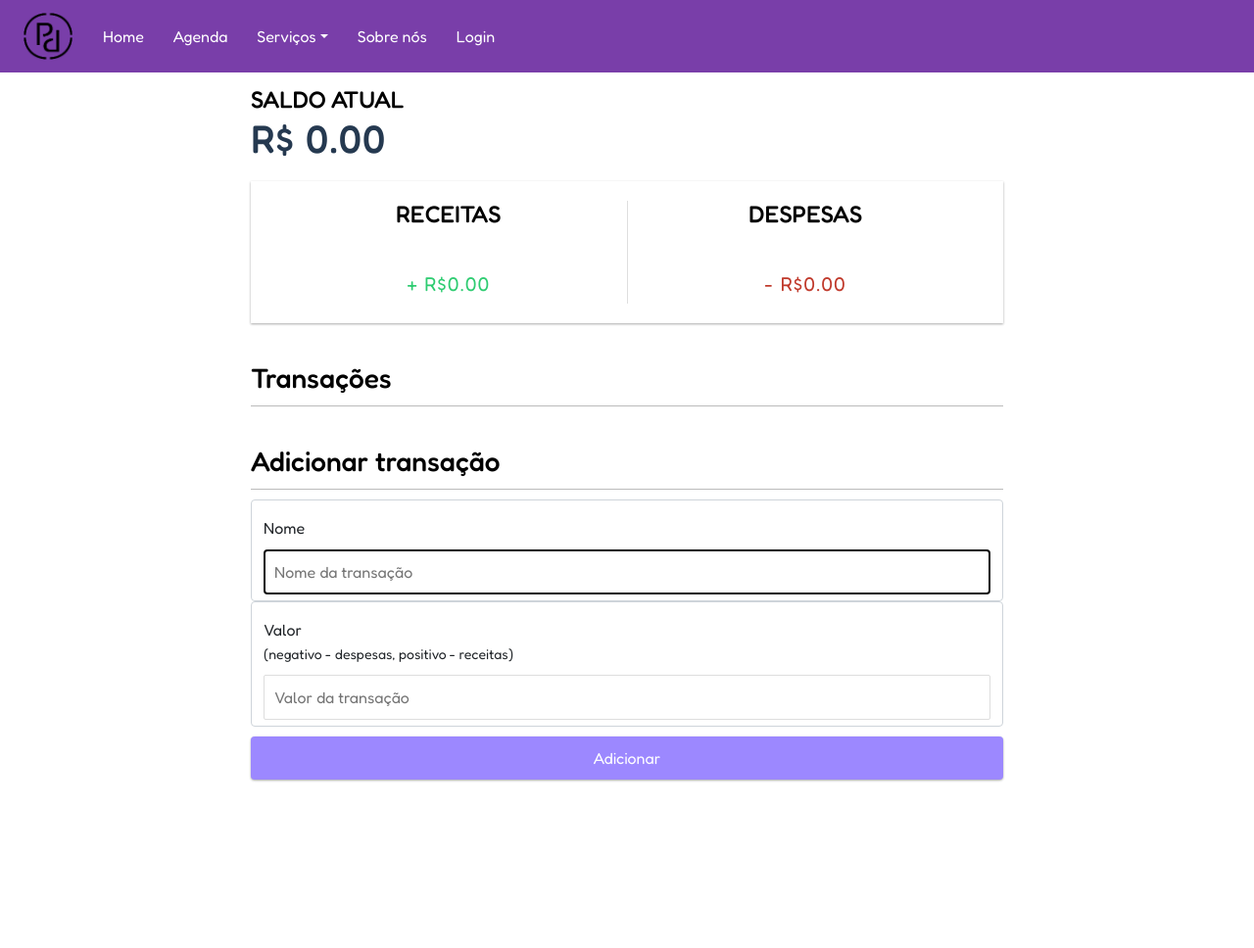
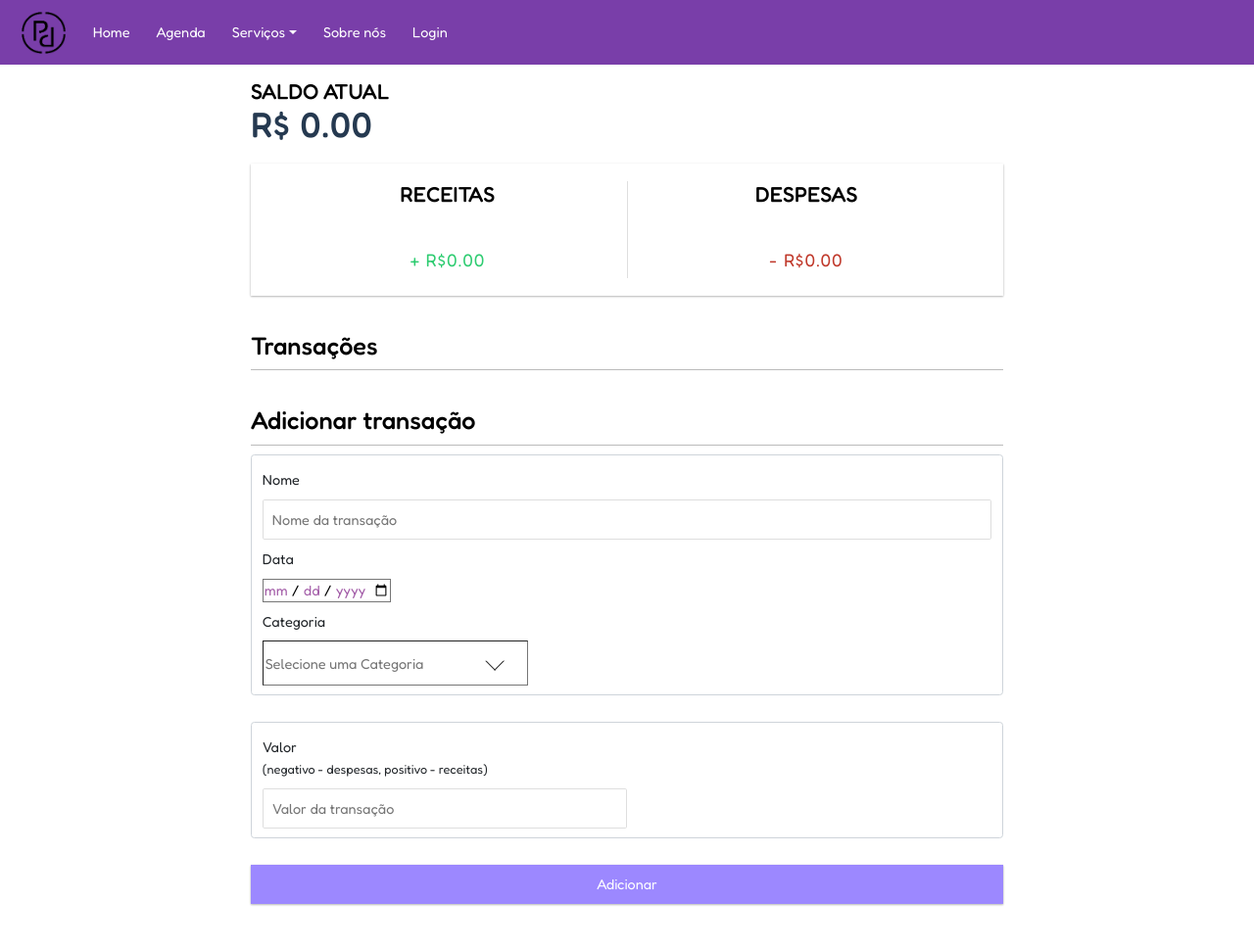
Before and after one commit to Joaofury/Projeto-do-TCC, a PHP site: page /controlefinanceiro.html in a window 1280 px wide. Shown: the whole page at 98% size. Before the commit the page ends 798 px from the top, so only its background shows below. Run offline with PHP 8.4, Linux system fonts and the light colour scheme.

Commit message:
Atualizações visuais

```diff
--- a/controlefinanceiro.html
+++ b/controlefinanceiro.html
@@ -2,7 +2,7 @@
 <html lang="pt-br">
   <head>
     <meta charset="UTF-8" />
-    <meta name="viewport" content="width=device-width, initial-scale=1.0" />
+    <meta name="viewport" content="width=device-width, initial-scale=1" />
     <link rel="stylesheet" href="css/main.css" />
     <link rel="preconnect" href="https://fonts.googleapis.com">
     <link rel="preconnect" href="https://fonts.gstatic.com" crossorigin>
@@ -72,26 +72,50 @@
 
       <h3>Adicionar transação</h3>
 
-      <form id="form">
-        <div class="form-control">
+      <form id="form" method="POST" action="controlefinanceiro.php">
+       <div class="form-control">
           <label for="text">Nome</label>
-          <input autofocus type="text" id="text" placeholder="Nome da transação" />
+          <input autofocus class="inputransaction" type="text" id="text" placeholder="Nome da transação" />
+          <label for="date">Data</label>
+          <input class="date" type="date" id="date"/>
+          <label>Categoria</label>
+            <div class="dropdownf">
+         <input type="text" placeholder="Selecione uma Categoria" class="text" readonly>
+         <div class="option">
+         <div id="salario" name="salario" onclick="show('Salário')"><ion-icon name="cash-outline"></ion-icon>Salário</div>
+         <div id="contas" name="contas" onclick="show('Contas')"><ion-icon name="barcode-outline"></ion-icon>Contas</div>
+         <div id="compras" name="compras" onclick="show('Compras')"><ion-icon name="bag-handle-outline"></ion-icon>Compras</div>
         </div>
-
+            </div>
+          <!--!--<select class="categoria" required>
+            <option selected="" value="">Selecione uma categoria</option>
+            <option class="fo" value="">Salário</option>
+            <option value="">Compra</option>
+            <option value="">Contas</option>
+        </select>
+        <!-->
+        </div>
         <div class="form-control">
           <label for="amount">Valor <br />
             <small>(negativo - despesas, positivo - receitas)</small>
           </label>
-          <input type="number" id="amount" placeholder="Valor da transação" />
+          <input type="number" class="inputvalor" id="amount" placeholder="Valor da transação" />
         </div>
 
-        <button class="btn">Adicionar</button>
+        <button class="btnf">Adicionar</button>
       </form>
     </div>
-
+     <!--Scripts-->
+     <noscript>
+      <meta http-equiv="refresh" content="0;url=ativeojava.html">
+     </noscript>
     <script src="js/financeiro.js"></script>
     <script src="https://cdn.jsdelivr.net/npm/bootstrap@5.0.2/dist/js/bootstrap.bundle.min.js"></script>
     <script src="https://cdn.jsdelivr.net/npm/bootstrap@5.0.2/dist/js/bootstrap.min.js" integrity="sha384-cVKIPhGWiC2Al4u+LWgxfKTRIcfu0JTxR+EQDz/bgldoEyl4H0zUF0QKbrJ0EcQF" crossorigin="anonymous"></script>
     <script src="js/bootstrap.min.js"></script>
+    <script type="module" src="https://unpkg.com/ionicons@5.5.2/dist/ionicons/ionicons.esm.js"></script>
+<script nomodule src="https://unpkg.com/ionicons@5.5.2/dist/ionicons/ionicons.js"></script>
+<script src="js/selectioncustom.js"></script>
+    <!--Fim dos Scripts-->
   </body>
 </html>
--- a/css/custom.css
+++ b/css/custom.css
@@ -8,14 +8,11 @@ body, html
 position: fixed;
 width: 100%;
 background-color: #793ea9;
-transition: ease-out 0.2s;
+transition: ease-in 0.s;
 padding-top: auto;
 }
 
-#header .navbar-collapse{
-    width: auto;
-    padding: auto;
-}
+
 #header .nav-link{
     font-weight: 200;
     padding-left: 0;
--- a/css/financeiro.css
+++ b/css/financeiro.css
@@ -13,12 +13,17 @@ body, html
 {
     font-family: 'Fredoka', sans-serif;
     background-color: #ffffff99;
+    zoom:0.95
 }
 
 .containerf {
   margin: 50px auto;
   width: 60%;
 }
+ .form-control {
+   margin-bottom: 30px;
+   padding-bottom: 10px;
+ }
 
 h1 {
   letter-spacing: 1px;
@@ -93,17 +98,41 @@ label {
   margin: 10px 0;
 }
 
-input[type='text'],
-input[type='number'] {
+.inputransaction
+{
   border: 1px solid #dedede;
   border-radius: 2px;
   display: block;
   font-size: 16px;
   padding: 10px;
-  width: 100%;
+  width: 50%;
+  transition: 0.5s;
+  /* width: 100%; */
 }
-
-.btn {
+.inputransaction:focus
+{
+width: 100%;
+transition: 0.5s;
+outline: 0px;
+}
+.inputvalor
+{
+  border: 1px solid #dedede;
+  border-radius: 2px;
+  display: block;
+  font-size: 16px;
+  padding: 10px;
+  width: 50%;
+  transition: 0.5s;
+  /* width: 100%; */
+}
+.inputvalor:focus
+{
+width: 100%;
+transition: 0.5s;
+outline: 0px;
+}
+.btnf {
   cursor: pointer;
   background-color: #9c88ff;
   box-shadow: var(--box-shadow);
@@ -114,11 +143,17 @@ input[type='number'] {
   margin: 10px 0 30px;
   padding: 10px;
   width: 100%;
+  transition: 0.2s;
 }
 
-.btn:focus,
+.btnf:focus,
 .delete-btn:focus {
   outline: 0;
+}
+.btnf:hover
+{
+  background-color: #FFCA2C;
+  transition: 0.2s;
 }
 
 .transactions {
@@ -165,3 +200,80 @@ input[type='number'] {
 .transactions li:hover .delete-btn {
   opacity: 1;
 }
+
+.date{
+  margin-top: 0%;
+  display: flex;
+  transition: 0.2s;
+}
+/*Personalização do calendário*/
+::-webkit-datetime-edit-text { color: rgb(0, 0, 0); padding: 0 0.3em; }
+::-webkit-datetime-edit-month-field { color: rgb(163, 93, 168); }
+::-webkit-datetime-edit-day-field { color: rgb(163, 93, 168); }
+::-webkit-datetime-edit-year-field { color: rgb(163, 93, 168); }
+::-webkit-inner-spin-button { display: none; }
+/*Fim*/
+
+.dropdownf{
+position: relative;
+margin-top: 0px;
+width: 300px;
+height: 50px;
+
+}
+.dropdownf::before{
+content: '';
+position: absolute;
+width:15px;
+height: 15px;
+border: 2px solid rgb(42, 42, 42);
+border-top: 2px solid white;
+border-right: 2px solid white;
+transform: rotate(-45deg);
+top: 15px;
+left: 85%;
+z-index: 10000;
+transition: 0.2s;
+pointer-events: none;
+
+}
+.dropdownf.active::before{
+  transform: rotate(-225deg);
+  top:22px;
+}
+.dropdownf.active .option{
+  display: block;
+}
+.dropdownf input{
+ position: absolute;
+ top: 0;
+ width: 100%;
+ height: 100%;
+ cursor: pointer;
+ background: #FFFFFF;
+
+}
+.dropdownf .option{
+  position: absolute;
+  top: 50px;
+  width: 50%;
+  background: rgb(227, 227, 227);
+  border-radius: 5px;
+  overflow: hidden;
+  display: none;
+
+}
+.dropdownf .option div{
+ cursor: pointer;
+}
+.dropdownf .option div:hover{
+  background: #9c88ff;
+}
+.dropdownf .option div ion-icon{
+  position: relative;
+  top:4px;
+  font-size: 1.2em;
+}
+.dropdownf .option :focus{
+  background: #9c88ff;
+}
--- a/css/main.css
+++ b/css/main.css
@@ -4,3 +4,4 @@
 @import url(./custom.css);
 @import url(./responsive.css);
 @import url(./financeiro.css);
+@import url(./financeiro.scss)
--- a/css/style.css
+++ b/css/style.css
@@ -148,8 +148,6 @@ outline: 0;
 .cad a:hover{
     color:rgb(84, 169, 0);
 }
-
-
    .estado{
    border-radius: 4px;
    width: 30%;
--- a/index.html
+++ b/index.html
@@ -50,6 +50,7 @@
               <a class="nav-link ml-1"  href="login.html">Login</a>
             </li>
           </ul>
+      </div>
         </nav>
     </div>
     </div>
@@ -156,9 +157,11 @@
    <!--Fim do conteúdo-->
 
     <!-- JS -->
+    <script src="https://cdn.jsdelivr.net/npm/@popperjs/core@2.9.2/dist/umd/popper.min.js" integrity="sha384-IQsoLXl5PILFhosVNubq5LC7Qb9DXgDA9i+tQ8Zj3iwWAwPtgFTxbJ8NT4GN1R8p" crossorigin="anonymous"></script>
     <script src="https://cdn.jsdelivr.net/npm/bootstrap@5.0.2/dist/js/bootstrap.bundle.min.js"></script>
     <script src="https://cdn.jsdelivr.net/npm/bootstrap@5.0.2/dist/js/bootstrap.min.js" integrity="sha384-cVKIPhGWiC2Al4u+LWgxfKTRIcfu0JTxR+EQDz/bgldoEyl4H0zUF0QKbrJ0EcQF" crossorigin="anonymous"></script>
     <script src="js/bootstrap.min.js"></script>
+    <script src="js/navbar.js"></script>
 
   </body>
 </html>
--- /dev/null
+++ b/js/selectioncustom.js
@@ -0,0 +1,16 @@
+function show(anything){
+                document.querySelector('.text').value = anything;
+              }
+
+
+              const dropdownf = document.querySelector(".dropdownf");
+const option = document.querySelector(".option");
+const textBox = document.querySelector(".textBox");
+dropdownf.addEventListener("click", () => {
+  dropdownf.classList.toggle("active");
+});
+option.addEventListener("click"), (e) =>
+  console.log(e.target.dataset.value);
+  if (e.target.dataset.identificador === "option") {
+    textBox.value = e.target.innerHTML;
+  }
```
Also changed, not shown: sobrenos.html (+7 -3 lines), controlefinanceiro.php (added).
